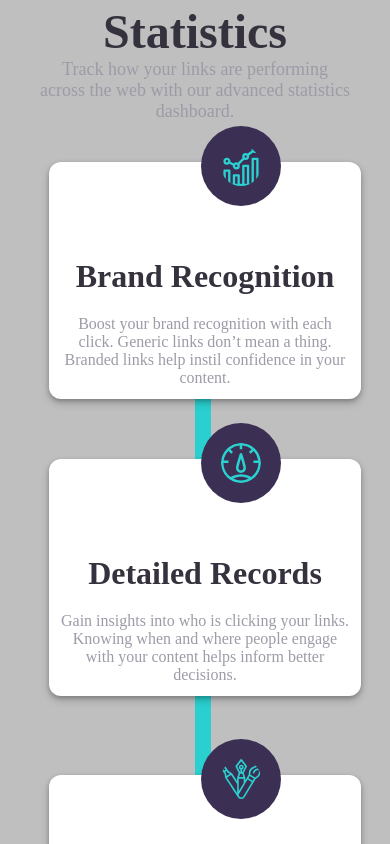
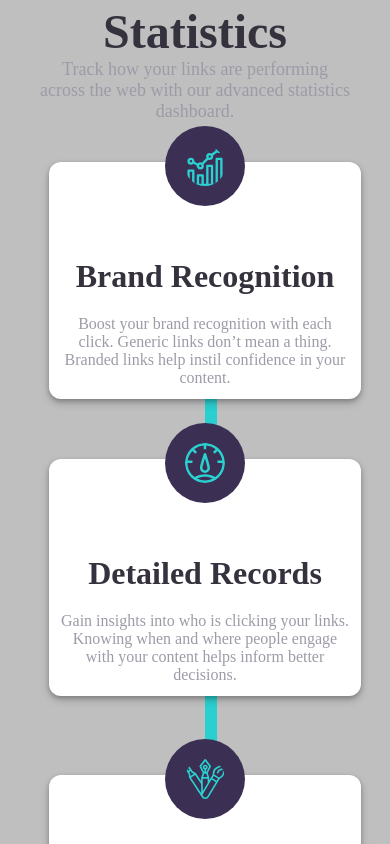
Before and after one commit to BasharKhdr1992/shortly-landing-page, a React (Create React App) app: page / in a window 390 px wide. Shown: the part 880-1724 px from the top of the page. Built offline with nearby package versions, Linux system fonts and the light colour scheme.

Commit message:
improving the responesiveness of the design

```diff
--- a/src/components/Statistics/StatisticsCard.css
+++ b/src/components/Statistics/StatisticsCard.css
@@ -12,6 +12,10 @@
   box-sizing: border-box;
   background-color: white;
   box-shadow: 0px 2px 4px rgba(0, 0, 0, 0.2), 0px 4px 8px rgba(0, 0, 0, 0.2);
+}
+
+.card-img-wrapper {
+  width: 100%;
 }
 
 .stats-card img {
@@ -38,8 +42,9 @@
     margin-top: 0;
     margin-bottom: 40px;
   }
-  .stats-card img {
-    transform: translate(170px, -60%);
+
+  .card-img-wrapper {
+    text-align: center;
   }
 
   .stats-card h1,
@@ -47,9 +52,3 @@
     text-align: center;
   }
 }
-
-@media screen and (max-width: 700px) {
-  .stats-card img {
-    transform: translate(140px, -60%);
-  }
-}
--- a/src/components/Statistics/StatisticsCard.js
+++ b/src/components/Statistics/StatisticsCard.js
@@ -7,7 +7,9 @@ const StatisticsCard = ({ card, marginTop, line }) => {
     <div className="stats-card-wrapper" style={{ marginTop }}>
       {line && <Line />}
       <div className="stats-card">
-        <img src={card.icon} alt={card.title} />
+        <div class="card-img-wrapper">
+          <img src={card.icon} alt={card.title} />
+        </div>
         <h1>{card.title}</h1>
         <p>{card.description}</p>
       </div>
--- a/src/components/UI/Line.css
+++ b/src/components/UI/Line.css
@@ -1,7 +1,7 @@
 .line {
   background-color: hsl(180, 66%, 49%);
   width: 100%;
-  height: 16px;
+  height: 12px;
   position: absolute;
   z-index: -1;
   left: 50%;
@@ -10,15 +10,7 @@
 
 @media screen and (max-width: 900px) {
   .line {
-    width: 75%;
-    left: -5%;
-    top: 140%;
-    transform: rotateZ(90deg);
+    width: 12px;
+    height: 100%;
   }
 }
-
-@media screen and (max-width: 700px) {
-  .line {
-    left: 12%;
-  }
-}
```
